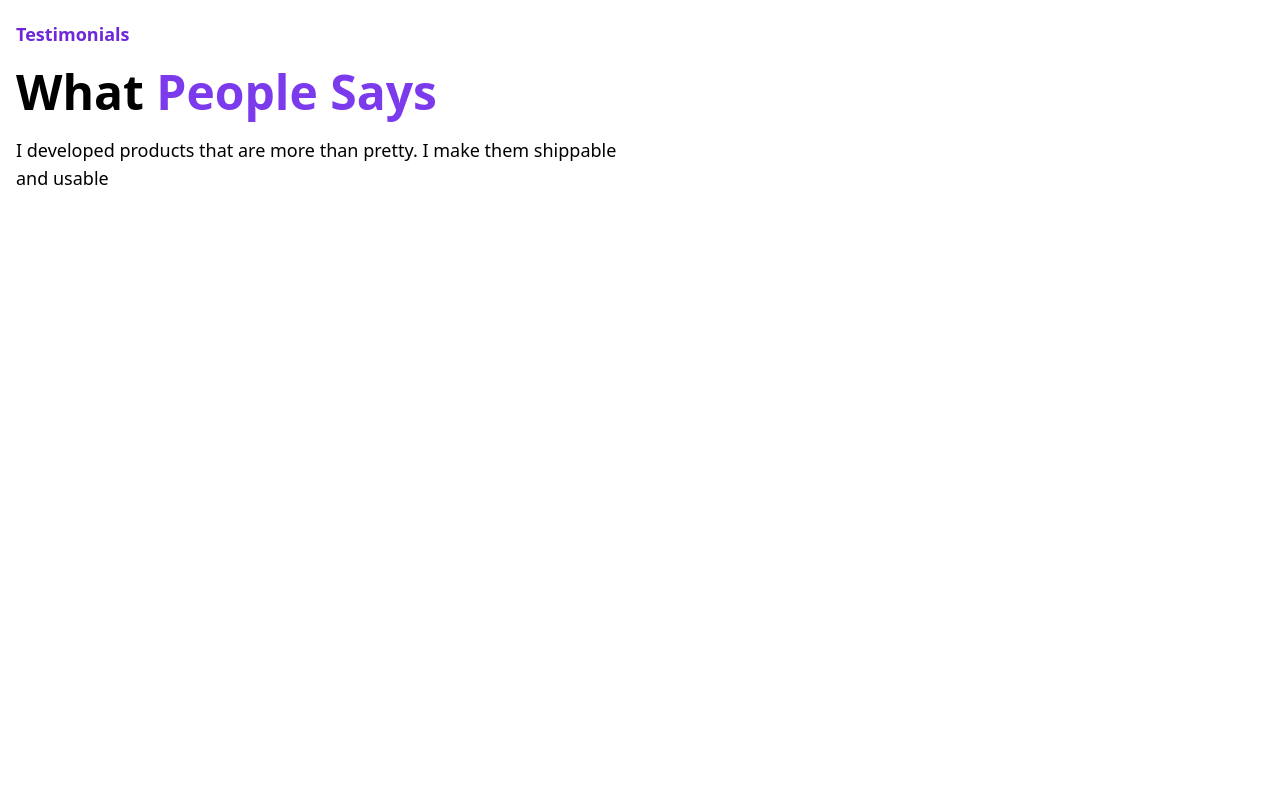
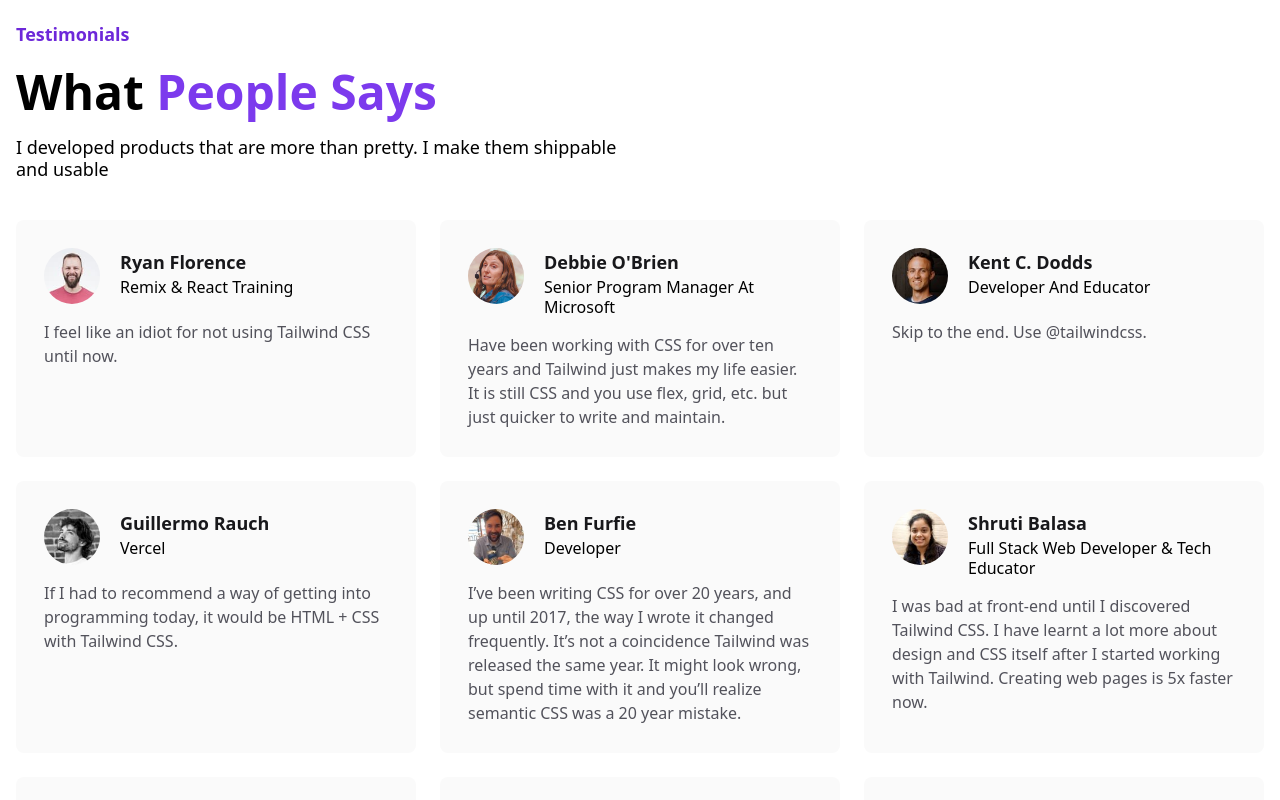
Before and after one commit to RaoulBonsso/nextjs_portfolio, a Next.js app in the folder portfolio/: page / in a window 1280 px wide. Shown: the part 2580-3380 px from the top of the page. Before the commit the page ends 2840 px from the top, so only its background shows below. Built offline with nearby package versions, Linux system fonts and the light colour scheme.

Commit message:
reviews view section is placed

```diff
--- a/portfolio/components/Reviews.js
+++ b/portfolio/components/Reviews.js
@@ -1,17 +1,43 @@
+import Image from "next/image";
 import Heading from "./Heading";
 import SectionWrapper from "./SectionWrapper";
 import data from "@/data/reviews";
 
 const Reviews = () => {
   return (
+    <SectionWrapper>
+      <Heading>Testimonials</Heading>
+      <h1 className="text-3xl md:text-5xl font-black capitalize mt-5">
+        what{" "}
+        <strong className="text-violet-600 dark:text-zinc-400 ">
+          people says
+        </strong>
+      </h1>
+      <p className="text-lg font-medium w-full lg:w-6/12 mb-10 mt-5 leading-[22px]">
+        I developed products that are more than pretty. I make them shippable
+        and usable{" "}
+      </p>
+      <div className="grid grid-cols-1 md:grid-cols-2 lg:grid-cols-3 gap-6">
+        {data.map(rating => (
+          <div key={rating.id} className="bg-zinc-50 dark:bg-zinc-900 rounded-lg p-7 border-zinc-50 dark:border-zinc-800c">
+            <div className="flex gap-5">
+              <div className=" relative w-[56px] h-[56px] rounded-full overflow-hidden">
+                <Image src={rating.image} fill className="w-full h-full object-cover" alt="client image" />
+              </div>
+              <div className="flex-1">
+                <h1 className="font-bold text-lg capitalize text-zinc-900 dark:text-zinc-300">{rating.name}</h1>
+                <span className="block mt-[1px] text-base tesxt-zinc-500 dark:text-zinc-300 capitalize font-medium leading-[20px]">{rating.company}</span>
 
-    <SectionWrapper>
-        <Heading>Testimonials</Heading>
-        <h1 className="text-3xl md:text-5xl font-bold capitalize mt-5">what <strong className="text-violet-600 dark:text-zinc-400 ">people says</strong></h1>
-        <p className="text-lg font-medium w-full lg:w-6/12 mb-10 mt-5">I developed products that are more than pretty. I make them shippable and usable </p>
+              </div>
 
+            </div>
+            <p className="mt-4 text-base text-zinc-600 dark:text-zinc-400">{rating.comment}</p>
+
+          </div>
+        ))}
+      </div>
     </SectionWrapper>
-  )
-}
+  );
+};
 
-export default Reviews
+export default Reviews;
```
